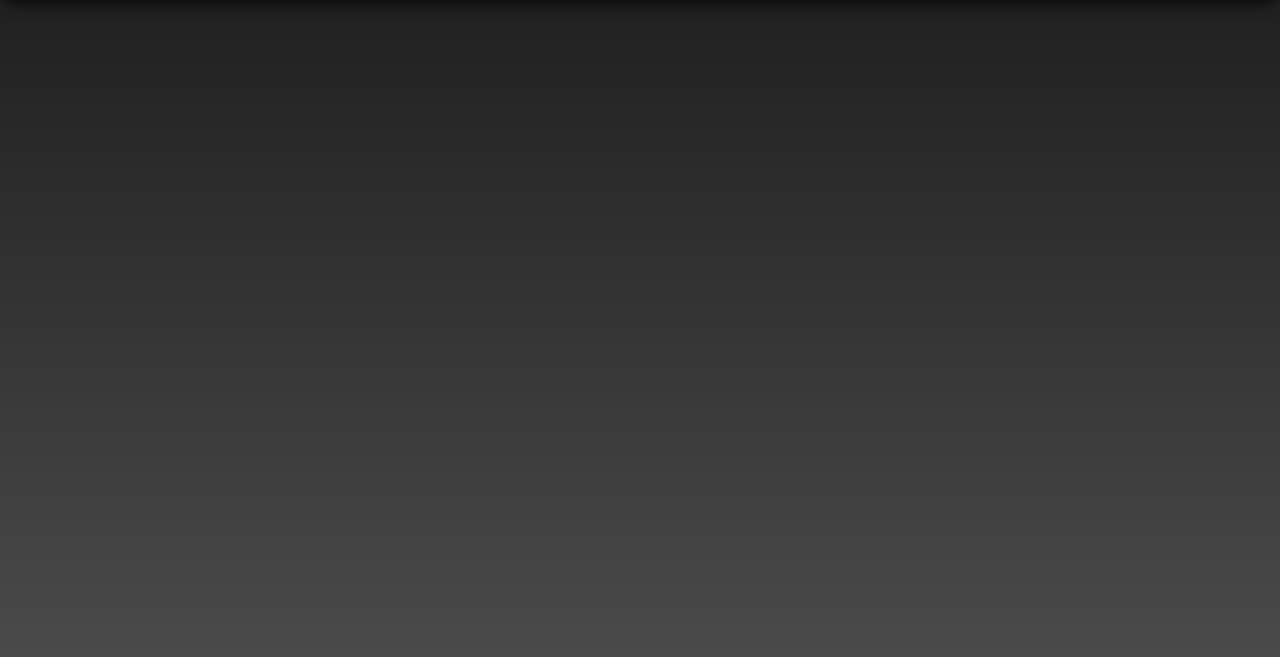
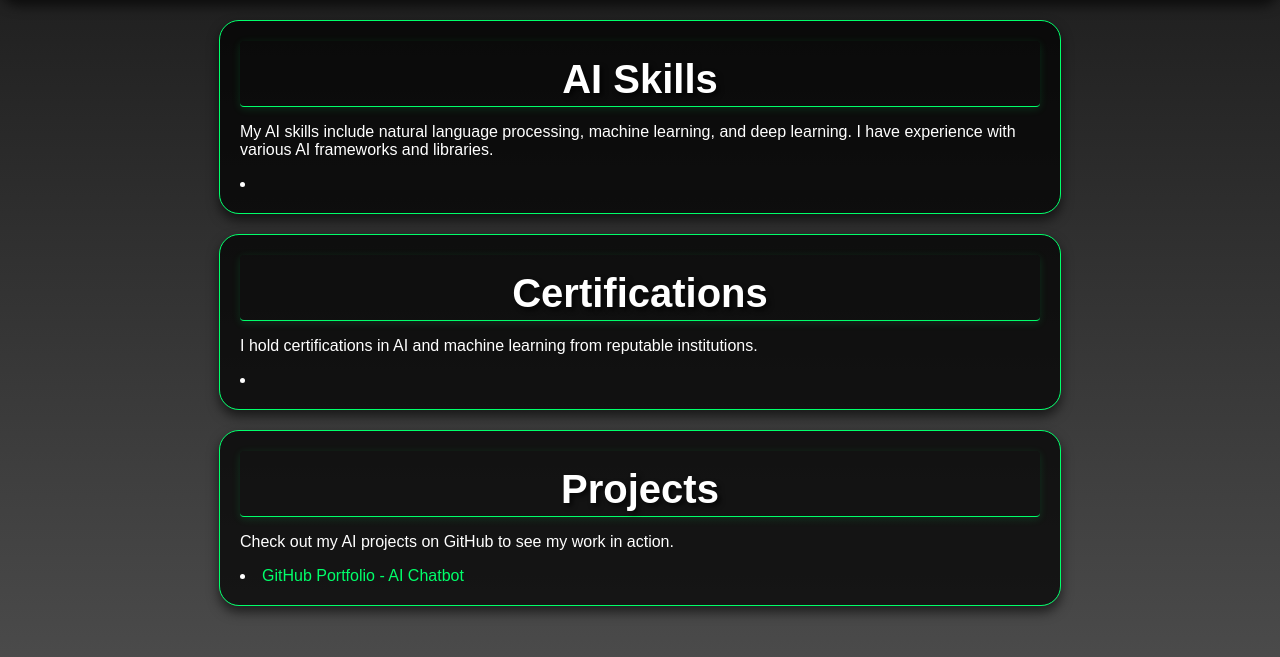
Before and after one commit to ExeOhe/exeohe.github.io, a Flask app: page /skill/ai in a window 1280 px wide. Shown: the part 100-757 px from the top of the page. Run offline with Flask 3, Linux system fonts and the light colour scheme.

Commit message:
updated:skill.AI.html

```diff
--- a/backend/templates/html/skill.ai.html
+++ b/backend/templates/html/skill.ai.html
@@ -4,7 +4,7 @@
     <meta charset="UTF-8">
     <meta name="viewport" content="width=device-width, initial-scale=1.0">
     <link rel="stylesheet" href="/static/css/style.css">
-    <link rel="stylesheet" href="/static/css/skill.ai.html.css">
+    <link rel="stylesheet" href="/static/css/skill.ai.css">
     <link rel="icon" href="/static/images/favicon.ico" type="image/x-icon">
     <meta name="description" content="Learn about my AI skills and projects.">
     <meta name="keywords" content="AI, skills, projects, web development">
@@ -15,5 +15,26 @@
     <header>
         <h1>AI Skills, Certs and Projects</h1>
     </header>
+        <section>
+            <h2>AI Skills</h2>
+            <p>My AI skills include natural language processing, machine learning, and deep learning. I have experience with various AI frameworks and libraries.</p>
+        <li>
+        </li>
+        </section>
+
+        <section>
+            <h2>Certifications</h2>
+            <p>I hold certifications in AI and machine learning from reputable institutions.</p>
+        <li>
+        </li>
+        </section>
+
+        <section>
+            <h2>Projects</h2>
+            <p>Check out my AI projects on GitHub to see my work in action.</p>
+            <li>
+                <a href="https://github.com/ExeOhe/github.io">GitHub Portfolio - AI Chatbot</a>
+            </li>
+        </section>
 </body>
 </html>
```
Also changed, not shown: backend/static/css/skill.ai.css (added), backend/static/css/skill.js.css (deleted).
